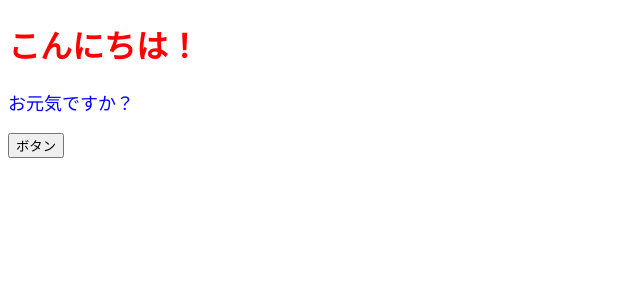
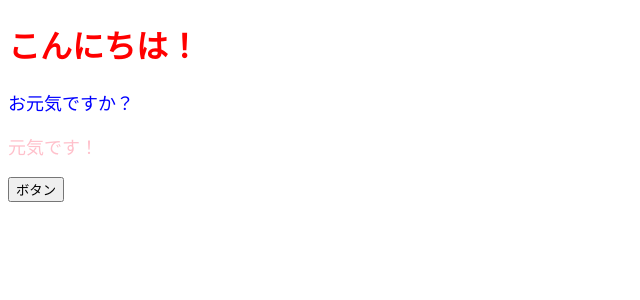
Before and after one commit to sayuri0709/beginner_react_section6, a React (Create React App) app: page / in a window 1280 px wide. Shown: the top 300 px of the page, without its empty margins (0-640 px from the left). Built offline with nearby package versions, Linux system fonts and the light colour scheme.

Commit message:
Propsを知る

```diff
--- a/src/App.jsx
+++ b/src/App.jsx
@@ -1,17 +1,22 @@
 import React from "react";
-
+import ColorfulMessage from "./components/ColorfulMessage";
 const App = () => {
   const onClickButton = () => {
     alert();
   };
-  const contentStyle = {
-    color: "blue",
+
+  const contentLadyStyle = {
+    color: "pink",
     fontSize: "18px"
   };
   return (
     <>
       <h1 style={{ color: "red" }}>こんにちは！</h1>
-      <p style={contentStyle}>お元気ですか？</p>
+      {/* <ColorfulMessage color="blue" message="お元気ですか？" />
+      <ColorfulMessage color="pink" message="元気です！" /> */}
+      <ColorfulMessage color="blue">お元気ですか？</ColorfulMessage>
+      <ColorfulMessage color="pink">元気です！</ColorfulMessage>
+
       <button onClick={onClickButton}>ボタン</button>
     </>
   );
--- /dev/null
+++ b/src/components/ColorfulMessage.jsx
@@ -0,0 +1,14 @@
+import React from "react";
+
+const ColorfulMessage = (props) => {
+  const { color, children } = props;
+  const contentStyle = {
+    // color: color,
+    color,
+    fontSize: "18px"
+  };
+  // return <p style={contentStyle}>{props.message}</p>;
+  return <p style={contentStyle}>{children}</p>;
+};
+
+export default ColorfulMessage;
```
